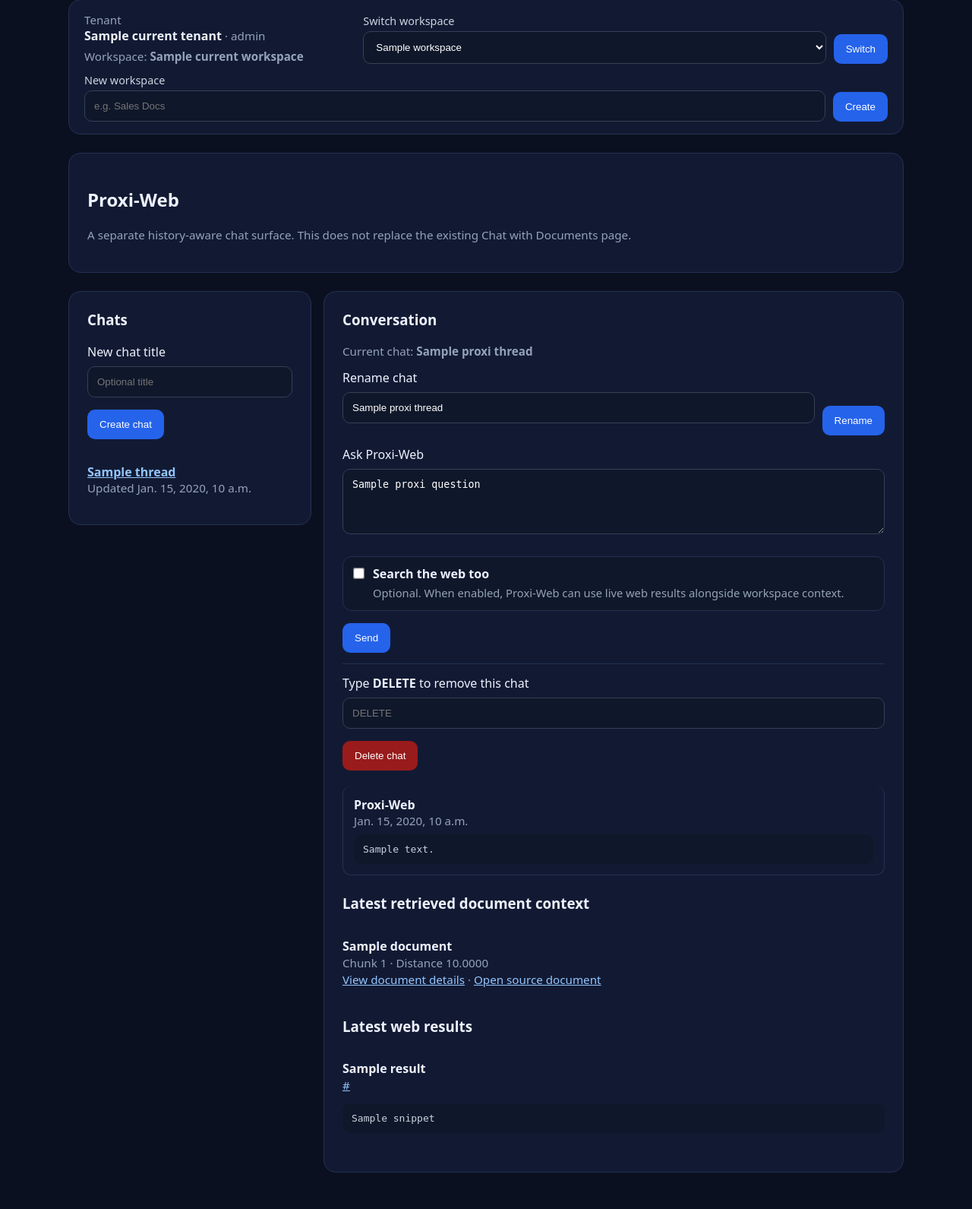
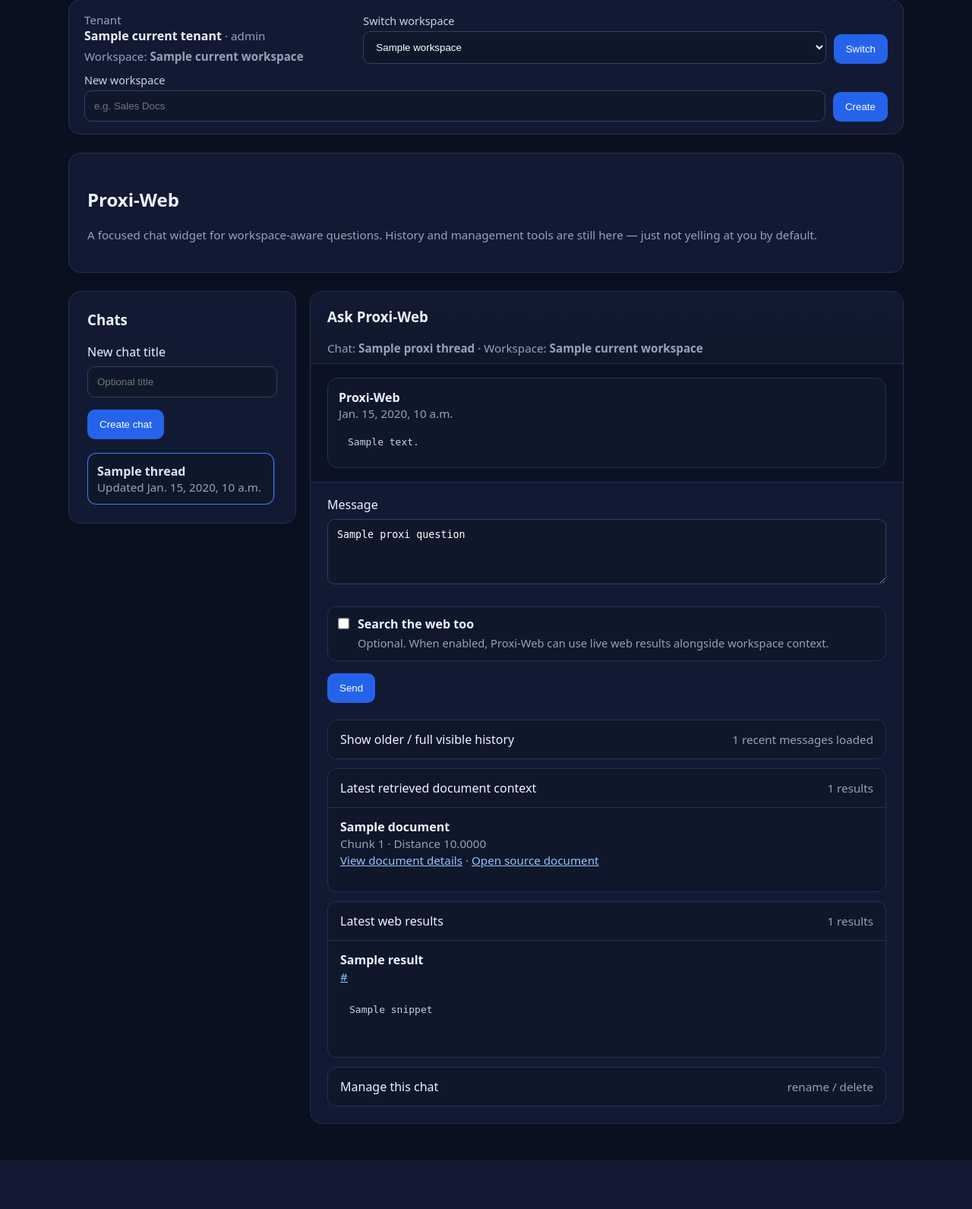
Before and after one commit to normandmickey/docstore-rag, a Django app: template templates/dashboard/proxi_web.html in a window 1280 px wide. Shown: the part 542-2133 px from the top of the page at 76% size. After the commit the page ends 2069 px from the top, so only its background shows below. Run offline with Django 5.2, Linux system fonts and the light colour scheme; the template is opened without the code that fills it: most values are stand-ins (such as "Sample title", 1, 10 or a date in 2020); some libraries are stand-ins or nearby versions.

Commit message:
Refine Proxi-Web into a widget-style chat UI

```diff
--- a/templates/dashboard/proxi_web.html
+++ b/templates/dashboard/proxi_web.html
@@ -3,28 +3,103 @@
 {% block title %}Proxi-Web · Docstore{% endblock %}
 {% block content %}
 <style>
-  .proxi-web-layout {
+  .proxi-web-shell {
     display: grid;
-    gap: 16px;
-    grid-template-columns: minmax(220px, 320px) minmax(0, 1fr);
+    gap: 18px;
+    grid-template-columns: minmax(220px, 300px) minmax(0, 1fr);
     align-items: start;
   }
-  .proxi-web-card {
+  .proxi-web-sidebar,
+  .proxi-web-widget {
     margin-bottom: 0;
     min-width: 0;
   }
-  .proxi-web-rename-form {
-    margin-bottom: 14px;
-    display: grid;
+  .proxi-web-sidebar h3,
+  .proxi-web-widget h3,
+  .proxi-web-widget h4 {
+    margin-top: 0;
+  }
+  .proxi-web-thread-list {
+    display: flex;
+    flex-direction: column;
     gap: 10px;
-    grid-template-columns: minmax(0, 1fr) auto;
-    align-items: end;
+    max-height: 520px;
+    overflow: auto;
+    padding-right: 4px;
   }
-  .proxi-web-messages {
-    margin-top: 20px;
+  .proxi-web-thread-item {
+    border: 1px solid #243055;
+    border-radius: 12px;
+    padding: 12px;
+    background: #0f172a;
+  }
+  .proxi-web-thread-item a {
+    display: block;
+    text-decoration: none;
+    color: #dbe5ff;
+    font-weight: 600;
+  }
+  .proxi-web-thread-item.active {
+    border-color: #3b82f6;
+    box-shadow: 0 0 0 1px rgba(59,130,246,0.25);
+  }
+  .proxi-web-widget {
+    padding: 0;
+    overflow: hidden;
+  }
+  .proxi-web-widget-header {
+    padding: 20px 22px 10px;
+    border-bottom: 1px solid #243055;
+    background: linear-gradient(180deg, rgba(18,26,51,0.98), rgba(15,23,42,0.98));
+  }
+  .proxi-web-widget-subtitle {
+    color: #94a3b8;
+    font-size: 0.95rem;
+    margin-top: 6px;
+  }
+  .proxi-web-message-pane {
+    padding: 18px 22px;
+    max-height: 480px;
+    overflow-y: auto;
     display: flex;
     flex-direction: column;
     gap: 14px;
+    background: #0b1223;
+  }
+  .proxi-web-empty {
+    color: #94a3b8;
+    padding: 18px 0;
+  }
+  .proxi-web-message {
+    border: 1px solid #243055;
+    border-radius: 14px;
+    padding: 14px;
+    min-width: 0;
+    background: #10182f;
+  }
+  .proxi-web-message.user {
+    background: #13203e;
+    border-color: #2d4a7c;
+  }
+  .proxi-web-message.assistant {
+    background: #0f172a;
+  }
+  .proxi-web-message-header {
+    display: flex;
+    justify-content: space-between;
+    gap: 12px;
+    align-items: center;
+    margin-bottom: 8px;
+  }
+  .proxi-web-copy-button {
+    background: #1d4ed8;
+    padding: 8px 12px;
+    font-size: 0.9rem;
+  }
+  .proxi-web-composer {
+    padding: 18px 22px 22px;
+    border-top: 1px solid #243055;
+    background: #121a33;
   }
   .proxi-web-toggle {
     margin: 8px 0 16px;
@@ -55,31 +130,66 @@
     margin-top: 4px;
     line-height: 1.45;
   }
-  .proxi-web-message {
+  .proxi-web-actions {
+    display: flex;
+    gap: 10px;
+    flex-wrap: wrap;
+    margin-top: 10px;
+  }
+  .proxi-web-actions button,
+  .proxi-web-actions a {
+    display: inline-flex;
+    align-items: center;
+    justify-content: center;
+    text-decoration: none;
+  }
+  .proxi-web-disclosures {
+    padding: 0 22px 22px;
+    display: grid;
+    gap: 12px;
+    background: #121a33;
+  }
+  .proxi-web-disclosure {
     border: 1px solid #243055;
     border-radius: 12px;
-    padding: 14px;
-    min-width: 0;
+    background: #0f172a;
+    overflow: hidden;
   }
-  .proxi-web-message-header {
+  .proxi-web-disclosure summary {
+    list-style: none;
+    cursor: pointer;
+    padding: 14px 16px;
     display: flex;
     justify-content: space-between;
+    align-items: center;
     gap: 12px;
-    align-items: center;
-    margin-bottom: 8px;
   }
-  .proxi-web-copy-button {
-    background: #1d4ed8;
-    padding: 8px 12px;
-    font-size: 0.9rem;
+  .proxi-web-disclosure summary::-webkit-details-marker {
+    display: none;
   }
-  @media (max-width: 860px) {
-    .proxi-web-layout {
+  .proxi-web-disclosure-body {
+    padding: 0 16px 16px;
+    border-top: 1px solid #243055;
+  }
+  .proxi-web-manage-form {
+    margin-top: 14px;
+    padding-top: 14px;
+    border-top: 1px solid #243055;
+  }
+  .proxi-web-results-list {
+    display: flex;
+    flex-direction: column;
+    gap: 10px;
+  }
+  @media (max-width: 960px) {
+    .proxi-web-shell {
       grid-template-columns: minmax(0, 1fr);
     }
-    .proxi-web-rename-form {
-      grid-template-columns: minmax(0, 1fr);
+    .proxi-web-thread-list {
+      max-height: 260px;
     }
+  }
+  @media (max-width: 700px) {
     .proxi-web-message-header {
       align-items: flex-start;
       flex-direction: column;
@@ -87,16 +197,24 @@
     .proxi-web-copy-button {
       width: 100%;
     }
+    .proxi-web-message-pane,
+    .proxi-web-widget-header,
+    .proxi-web-composer,
+    .proxi-web-disclosures {
+      padding-left: 16px;
+      padding-right: 16px;
+    }
   }
 </style>
+
 <div class="card">
   <h2>Proxi-Web</h2>
-  <p class="meta">A separate history-aware chat surface. This does not replace the existing Chat with Documents page.</p>
+  <p class="meta">A focused chat widget for workspace-aware questions. History and management tools are still here — just not yelling at you by default.</p>
 </div>
 
-<div class="proxi-web-layout">
-  <div class="card proxi-web-card">
-    <h3 style="margin-top: 0;">Chats</h3>
+<div class="proxi-web-shell">
+  <div class="card proxi-web-sidebar">
+    <h3>Chats</h3>
     {% if current_workspace %}
       <form method="post" style="margin-bottom: 18px;">
         {% csrf_token %}
@@ -105,68 +223,38 @@
         <input type="text" name="title" placeholder="Optional title">
         <button type="submit">Create chat</button>
       </form>
+      <div class="proxi-web-thread-list">
         {% for thread in proxi_threads %}
-        <div class="row">
-          <a href="/dashboard/proxi-web/?thread={{ thread.id }}" {% if proxi_thread and proxi_thread.id == thread.id %}style="font-weight: 700;"{% endif %}>{{ thread.title|default:'Untitled chat' }}</a>
+          <div class="proxi-web-thread-item {% if proxi_thread and proxi_thread.id == thread.id %}active{% endif %}">
+            <a href="/dashboard/proxi-web/?thread={{ thread.id }}">{{ thread.title|default:'Untitled chat' }}</a>
             <div class="meta">Updated {{ thread.updated_at }}</div>
           </div>
         {% empty %}
-        <p>No Proxi-Web chats yet.</p>
+          <p class="meta">No Proxi-Web chats yet.</p>
         {% endfor %}
+      </div>
     {% endif %}
   </div>
 
-  <div class="card proxi-web-card">
-    <h3 style="margin-top: 0;">Conversation</h3>
+  <div class="card proxi-web-widget">
+    <div class="proxi-web-widget-header">
+      <h3>Ask Proxi-Web</h3>
       {% if not current_workspace %}
-      <p>No workspace selected.</p>
+        <div class="proxi-web-widget-subtitle">No workspace selected.</div>
       {% elif not proxi_thread %}
-      <p>Create a chat to start using Proxi-Web.</p>
+        <div class="proxi-web-widget-subtitle">Create a chat to start using Proxi-Web.</div>
       {% else %}
-      <div class="meta" style="margin-bottom: 14px;">Current chat: <strong>{{ proxi_thread.title|default:'Untitled chat' }}</strong></div>
+        <div class="proxi-web-widget-subtitle">
+          Chat: <strong>{{ proxi_thread.title|default:'Untitled chat' }}</strong>
+          {% if current_workspace %} · Workspace: <strong>{{ current_workspace.name }}</strong>{% endif %}
+        </div>
+      {% endif %}
+    </div>
 
-      <form method="post" class="proxi-web-rename-form">
-        {% csrf_token %}
-        <input type="hidden" name="action" value="rename_proxi_thread">
-        <input type="hidden" name="thread_id" value="{{ proxi_thread.id }}">
-        <div>
-          <label>Rename chat</label>
-          <input type="text" name="title" value="{{ proxi_thread.title }}" placeholder="Chat title">
-        </div>
-        <button type="submit">Rename</button>
-      </form>
-
-      <form method="post" id="proxi-send-form">
-        {% csrf_token %}
-        <input type="hidden" name="action" value="send_proxi_message">
-        <input type="hidden" name="response_format" value="json">
-        <input type="hidden" name="thread_id" value="{{ proxi_thread.id }}">
-        <label>Ask Proxi-Web</label>
-        <textarea name="question" rows="4" placeholder="Ask a follow-up question that benefits from chat history...">{{ proxi_question }}</textarea>
-        <div class="proxi-web-toggle">
-          <label>
-            <input type="checkbox" name="use_web_search" value="1" {% if proxi_web_enabled %}checked{% endif %}>
-            <span>
-              <div class="proxi-web-toggle-title">Search the web too</div>
-              <div class="proxi-web-toggle-help">Optional. When enabled, Proxi-Web can use live web results alongside workspace context.</div>
-            </span>
-          </label>
-        </div>
-        <button type="submit">Send</button>
-      </form>
-
-      <form method="post" style="margin-top: 14px; padding-top: 14px; border-top: 1px solid #243055;">
-        {% csrf_token %}
-        <input type="hidden" name="action" value="delete_proxi_thread">
-        <input type="hidden" name="thread_id" value="{{ proxi_thread.id }}">
-        <label>Type <strong>DELETE</strong> to remove this chat</label>
-        <input type="text" name="confirm_delete_thread" placeholder="DELETE">
-        <button type="submit" style="background: #991b1b;">Delete chat</button>
-      </form>
-
-      <div class="proxi-web-messages" id="proxi-web-messages">
+    {% if current_workspace and proxi_thread %}
+      <div class="proxi-web-message-pane" id="proxi-web-messages">
         {% for message in proxi_messages %}
-          <div class="row proxi-web-message">
+          <div class="proxi-web-message {% if message.role == 'user' %}user{% else %}assistant{% endif %}">
             <div class="proxi-web-message-header">
               <div>
                 <strong>{% if message.role == 'user' %}You{% else %}Proxi-Web{% endif %}</strong>
@@ -183,13 +271,52 @@
             {% endif %}
           </div>
         {% empty %}
-          <p>No messages yet.</p>
+          <div class="proxi-web-empty">No messages yet. Ask something useful, strange, or both.</div>
         {% endfor %}
       </div>
 
-      <div id="proxi-results-panel" style="margin-top: 24px; {% if not proxi_results %}display: none;{% endif %}">
-        <div>
-          <h3>Latest retrieved document context</h3>
+      <div class="proxi-web-composer">
+        <form method="post" id="proxi-send-form">
+          {% csrf_token %}
+          <input type="hidden" name="action" value="send_proxi_message">
+          <input type="hidden" name="response_format" value="json">
+          <input type="hidden" name="thread_id" value="{{ proxi_thread.id }}">
+          <label>Message</label>
+          <textarea name="question" rows="4" placeholder="Ask a workspace-aware question...">{{ proxi_question }}</textarea>
+          <div class="proxi-web-toggle">
+            <label>
+              <input type="checkbox" name="use_web_search" value="1" {% if proxi_web_enabled %}checked{% endif %}>
+              <span>
+                <div class="proxi-web-toggle-title">Search the web too</div>
+                <div class="proxi-web-toggle-help">Optional. When enabled, Proxi-Web can use live web results alongside workspace context.</div>
+              </span>
+            </label>
+          </div>
+          <div class="proxi-web-actions">
+            <button type="submit">Send</button>
+          </div>
+        </form>
+      </div>
+
+      <div class="proxi-web-disclosures">
+        <details class="proxi-web-disclosure">
+          <summary>
+            <span>Show older / full visible history</span>
+            <span class="meta">{{ proxi_messages|length }} recent messages loaded</span>
+          </summary>
+          <div class="proxi-web-disclosure-body">
+            <p class="meta">The widget keeps the visible thread compact. Older messages remain stored in the chat, but only the latest slice is rendered here by default.</p>
+          </div>
+        </details>
+
+        <details class="proxi-web-disclosure" {% if proxi_results %}open{% endif %}>
+          <summary>
+            <span>Latest retrieved document context</span>
+            <span class="meta">{% if proxi_results %}{{ proxi_results|length }} results{% else %}none{% endif %}</span>
+          </summary>
+          <div class="proxi-web-disclosure-body" id="proxi-results-panel">
+            {% if proxi_results %}
+              <div class="proxi-web-results-list">
                 {% for result in proxi_results %}
                   <div class="row">
                     <strong>{{ result.document }}</strong><br>
@@ -198,11 +325,19 @@
                   </div>
                 {% endfor %}
               </div>
+            {% else %}
+              <p class="meta">No retrieved document context captured yet.</p>
+            {% endif %}
           </div>
+        </details>
 
-      <div id="proxi-web-results-panel" style="margin-top: 24px; {% if not proxi_web_results %}display: none;{% endif %}">
-        <div>
-          <h3>Latest web results</h3>
+        <details class="proxi-web-disclosure" {% if proxi_web_results %}open{% endif %}>
+          <summary>
+            <span>Latest web results</span>
+            <span class="meta">{% if proxi_web_results %}{{ proxi_web_results|length }} results{% else %}none{% endif %}</span>
+          </summary>
+          <div class="proxi-web-disclosure-body" id="proxi-web-results-panel">
+            {% if proxi_web_results %}
               {% for result in proxi_web_results %}
                 <div class="row">
                   <strong>{{ result.title|default:result.url }}</strong><br>
@@ -210,11 +345,42 @@
                   {% if result.snippet %}<pre>{{ result.snippet }}</pre>{% endif %}
                 </div>
               {% endfor %}
+            {% else %}
+              <p class="meta">No web results captured.</p>
+            {% endif %}
           </div>
+        </details>
+
+        <details class="proxi-web-disclosure">
+          <summary>
+            <span>Manage this chat</span>
+            <span class="meta">rename / delete</span>
+          </summary>
+          <div class="proxi-web-disclosure-body">
+            <form method="post" class="proxi-web-manage-form">
+              {% csrf_token %}
+              <input type="hidden" name="action" value="rename_proxi_thread">
+              <input type="hidden" name="thread_id" value="{{ proxi_thread.id }}">
+              <label>Rename chat</label>
+              <input type="text" name="title" value="{{ proxi_thread.title }}" placeholder="Chat title">
+              <button type="submit">Rename</button>
+            </form>
+
+            <form method="post" class="proxi-web-manage-form">
+              {% csrf_token %}
+              <input type="hidden" name="action" value="delete_proxi_thread">
+              <input type="hidden" name="thread_id" value="{{ proxi_thread.id }}">
+              <label>Type <strong>DELETE</strong> to remove this chat</label>
+              <input type="text" name="confirm_delete_thread" placeholder="DELETE">
+              <button type="submit" style="background: #991b1b;">Delete chat</button>
+            </form>
+          </div>
+        </details>
       </div>
     {% endif %}
   </div>
 </div>
+
 <script>
   (function () {
     function bindCopyButtons(scope) {
@@ -254,7 +420,7 @@
 
     function createMessageCard(role, content, options) {
       const card = document.createElement('div');
-      card.className = 'row proxi-web-message';
+      card.className = 'proxi-web-message ' + (role === 'assistant' ? 'assistant' : 'user');
       const isAssistant = role === 'assistant';
       const title = isAssistant ? 'Proxi-Web' : 'You';
       const timestamp = (options && options.timestamp) || 'Just now';
@@ -282,11 +448,10 @@
         return;
       }
       if (!results || !results.length) {
-        panel.style.display = 'none';
+        panel.innerHTML = '<p class="meta">No retrieved document context captured yet.</p>';
         return;
       }
-      panel.style.display = '';
-      panel.innerHTML = '<div><h3>Latest retrieved document context</h3></div>';
+      panel.innerHTML = '';
       results.forEach(function (result) {
         const row = document.createElement('div');
         row.className = 'row';
@@ -319,8 +484,9 @@
       const userCard = createMessageCard('user', question, { timestamp: 'Just now' });
       const thinkingCard = createMessageCard('assistant', 'Thinking…', { timestamp: 'Working…' });
       thinkingCard.dataset.pending = '1';
-      messagesEl.prepend(thinkingCard);
-      messagesEl.prepend(userCard);
+      messagesEl.appendChild(userCard);
+      messagesEl.appendChild(thinkingCard);
+      messagesEl.scrollTop = messagesEl.scrollHeight;
       textarea.value = '';
       textarea.focus();
       submitButton.disabled = true;
@@ -352,7 +518,7 @@
       } finally {
         submitButton.disabled = false;
         submitButton.textContent = 'Send';
-        messagesEl.scrollIntoView({ behavior: 'smooth', block: 'end' });
+        messagesEl.scrollTop = messagesEl.scrollHeight;
       }
     });
   })();
```
Lines whose indentation alone changed are shown as unchanged.
